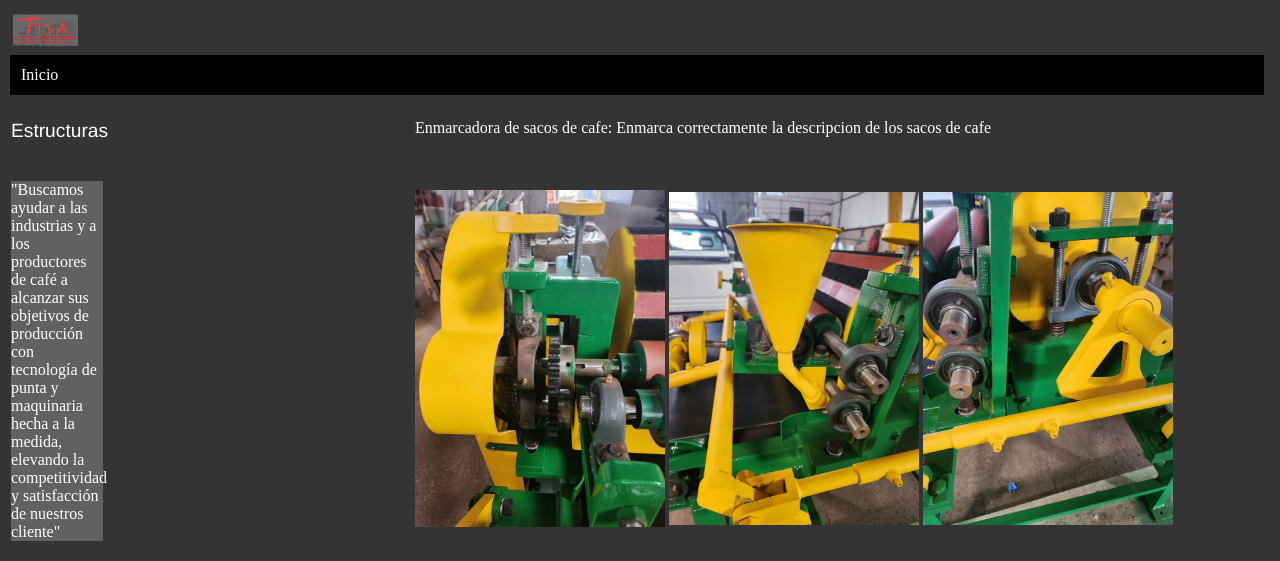
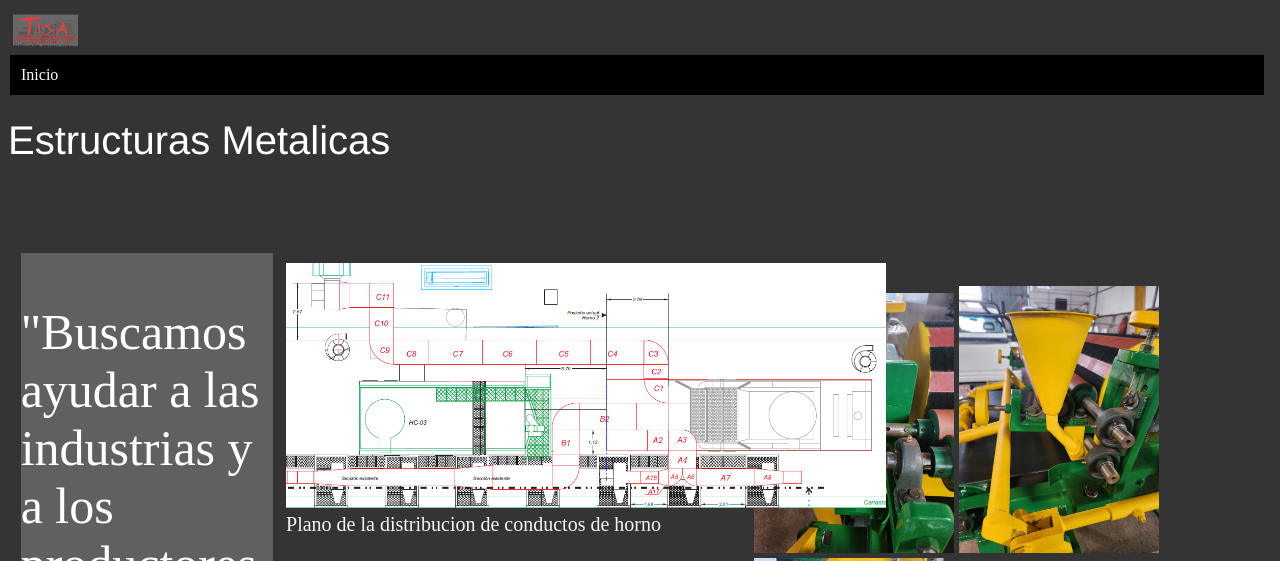
Before and after one commit to 0GregoryCH/Proyecto5, a PHP site: page /P6Estructuras.html in a window 1280 px wide. Shown: the top 561 px of the page. Run offline with PHP 8.4, Linux system fonts and the light colour scheme; grey boxes are pictures that could not be loaded.

Commit message:
Quinto commit: Optimizacion

```diff
--- a/PaginaWebTISA/CSS/Diseño.css
+++ b/PaginaWebTISA/CSS/Diseño.css
@@ -203,11 +203,42 @@ body{
     width: 90%;
 }
 #Txt1E{
-    font-size: 120%;
+    margin-top: -3%;
+    font-size: 40px;
     font-family:'Franklin Gothic Medium', 'Arial Narrow', Arial, sans-serif;
-    margin-top: 6%;
 }
 #Txt2E{
     background-color: rgba(163, 163, 163, 0.404);
-    width: 23%;
+    width: 25%;
 }
+#ColumnaE{
+    float: left;
+    font-size: 50px;
+    width: 20%;
+    margin: 50px 1%;
+    background-color: #616060;
+    border-radius: 0px;
+}
+#SeccionE{
+    padding: 50px;
+    margin: 50px 1%;
+    font-size: 20px;
+    color: whitesmoke;
+    position: relative;
+}
+#Seccion2E{
+    float: right;
+    font-size: 20px;
+    width: 39%;
+    margin: -250px 1%;
+    color: whitesmoke;
+}
+#seccVid{
+    margin: 60px;
+    padding: 60px;
+}
+#Seccion4{
+    float: right;
+    width: 39%;
+    margin: -650px 1%;
+}
--- a/PaginaWebTISA/P6Estructuras.html
+++ b/PaginaWebTISA/P6Estructuras.html
@@ -11,35 +11,30 @@
 </head>
 
 <body>
-    <table id="Tabla1E">
-        <thead>
-        </thead>
-        <tbody>
-            <tr>
-                <td>
-                    <p id= "Txt1E">Estructuras</p>
-                    <td colspan="3">
-                        <p>Enmarcadora de sacos de cafe: Enmarca correctamente la descripcion de los sacos de cafe </p>
-                    </td>
-                </td>
-            </tr>
-            <tr>
-                <td>
-                    <p id="Txt2E">
-                        "Buscamos ayudar a las industrias y a los productores de café a alcanzar sus objetivos de producción
-                        con tecnología de punta y maquinaria hecha a la medida, elevando la competitividad y satisfacción de nuestros cliente"
-                    </p>
-                </td>
-                <td><img src="Multimedia/Imagenes/Maq1.jpeg" alt="" width="250" height="337"></td>
-                <td><img src="Multimedia/Imagenes/Maq2.jpeg" alt="" width="250" height="=390"></td>
-                <td><img src="Multimedia/Imagenes/Maq3.jpeg" alt="" width="250" height="=390"></td>
-            </tr>
-            <tr>
-                <td><video src="Multimedia/Videos/VideoMaquinaria.mp4" width="400" height="600"></video></td>
-            </tr>
-        </tbody>
-        <tfoot>
-        </tfoot>
-    </table>
+    <section>
+        <p id= "Txt1E">Estructuras Metalicas</p>
+    </section>
+    <aside id="ColumnaE">
+        <p> "Buscamos ayudar a las industrias y a los productores de café a alcanzar sus objetivos de producción
+            con tecnología de punta y maquinaria hecha a la medida, elevando la competitividad y satisfacción de nuestros cliente"</p>
+    </aside>
+    <section id="SeccionE">
+
+        <img src="Multimedia/Imagenes/Plano.png" alt="Plano" style="width: 600px;">
+        <figcaption>Plano de la distribucion de conductos de horno</figcaption>
+
+        <section id="Seccion2E">
+            <td><img src="Multimedia/Imagenes/Maq1.jpeg" alt="" width="200" height="260 "></td>
+            <td><img src="Multimedia/Imagenes/Maq2.jpeg" alt="" width="200" height="=200"></td>
+            <td><img src="Multimedia/Imagenes/Maq3.jpeg" alt="" width="190" height="=550"></td>
+        <figcaption>Enmarcadora de sacos de cafe: Enmarca correctamente la descripcion de los sacos de cafe</figcaption>
+    </section>
+
+    <section id="seccVid">
+    <td><video src="Multimedia/Videos/VideoMaquinaria.mp4" width="400" height="600"></video></td>
+    </section>
+    <section id="Seccion4">
+        <td><img src="Multimedia/Imagenes/Maq4.jpeg" alt="" width="550px"></td>
+    </section>
 </body>
 </html>
```
